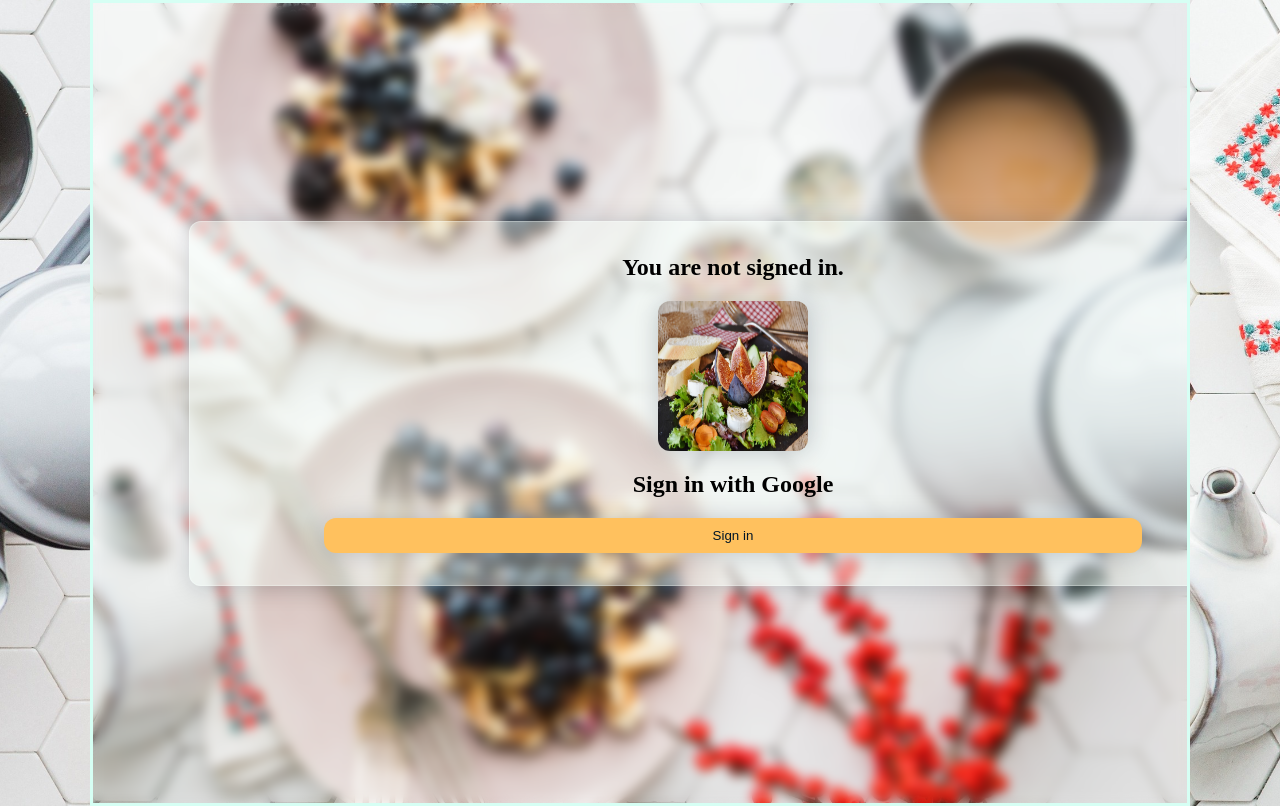
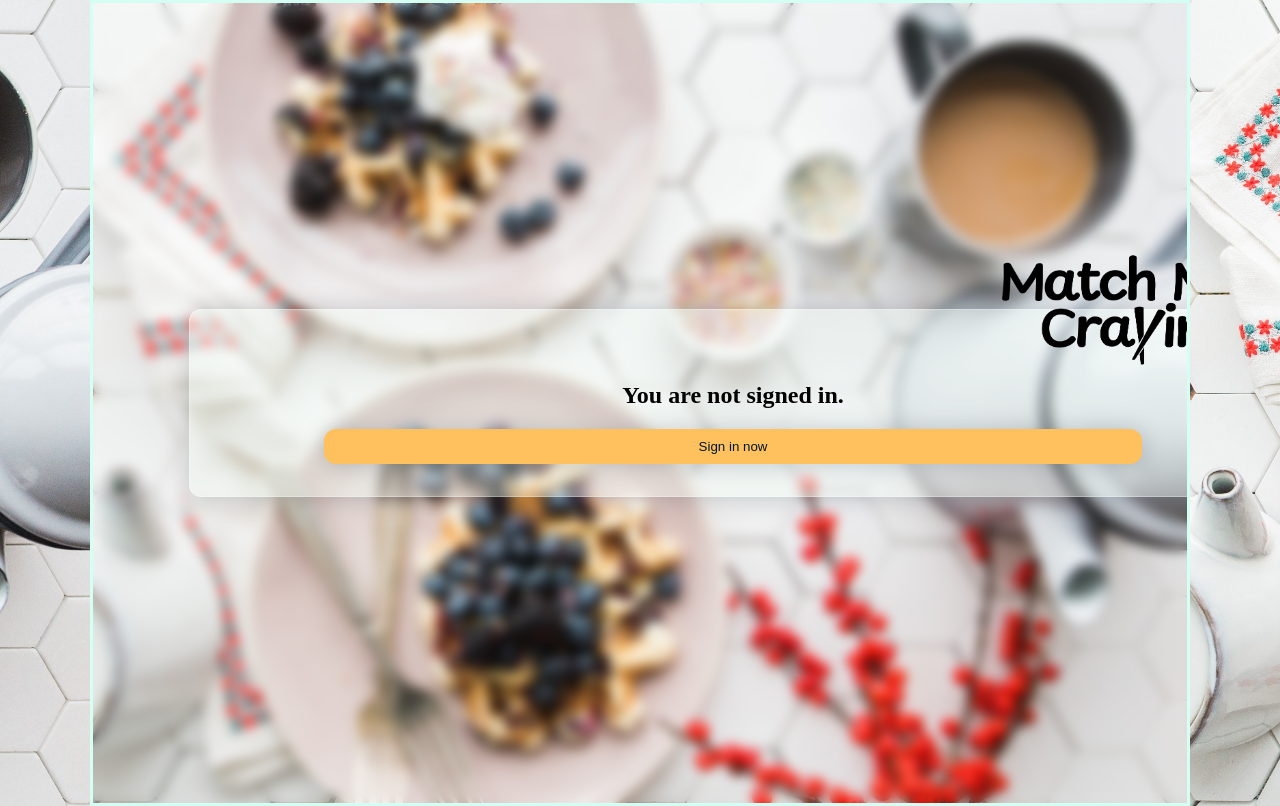
Before and after one commit to itsTHL/match-my-craving, a Next.js app: page / in a window 1280 px wide. Built offline with nearby package versions, Linux system fonts and the light colour scheme; no server answers.

Commit message:
add logo to sign in page

```diff
--- a/src/components/Login.js
+++ b/src/components/Login.js
@@ -1,13 +1,19 @@
 import Image from "next/image";
 import { signIn, signOut } from "next-auth/react";
+import styles from "./Login.module.css";
 
 export default function Login() {
   return (
     <>
-      <h2>You are not signed in.</h2>
-      <Image src="/salad.jpg" alt="photo of a salad" width="150" height="150" />
-      <h2>Sign in with Google</h2>
-      <button onClick={() => signIn("google")}>Sign in</button>
+      <Image
+        src="/MMC_Logo_Black.png"
+        alt="MMC Logo"
+        width="300"
+        height="200"
+        className={`${styles.logo}`}
+      />
+      <h2 className={`${styles.heading}`}>You are not signed in.</h2>
+      <button onClick={() => signIn("google")}>Sign in now</button>
     </>
   );
 }
--- /dev/null
+++ b/src/components/Login.module.css
@@ -0,0 +1,10 @@
+.logo {
+  box-shadow: none;
+  position: absolute;
+  top: -100px;
+  right: 0;
+}
+
+.heading {
+  padding-top: 40px;
+}
```
